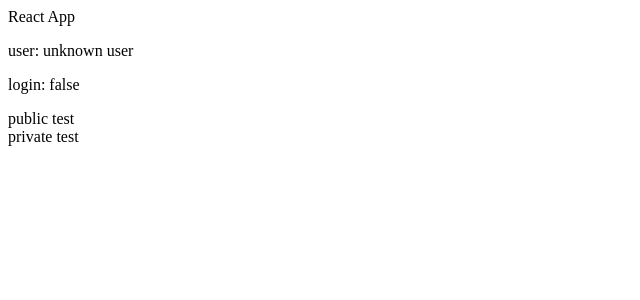
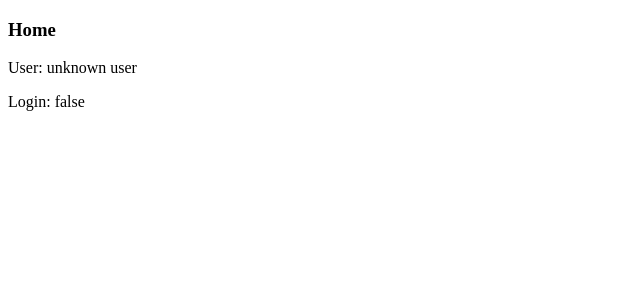
Before and after one commit to RRDAWLX/website, a React app: page / in a window 1280 px wide. Shown: the top 300 px of the page, without its empty margins (0-640 px from the left). Built offline with nearby package versions, Linux system fonts and the light colour scheme; no server answers.

Commit message:
修改webpack配置，设置自定义模块搜索路径；修复hmr失效的问题；构建基本的路由模式

```diff
--- a/config/webpack.dev.js
+++ b/config/webpack.dev.js
@@ -6,6 +6,7 @@ const HtmlWebpackPlugin = require('html-webpack-plugin');
 const ExtractTextPlugin = require('extract-text-webpack-plugin');
 
 const config = {
+
   entry: [
     'react-hot-loader/patch',
     './src/index.jsx',
@@ -84,7 +85,10 @@ const config = {
   ],
 
   resolve: {
-      modules: ['node_modules'],
+      modules: [
+        './src',    // 从项目根目录下的 src 文件夹里搜索自定义模块
+        'node_modules',
+      ],
       extensions: ['.js', '.jsx', '.json']
   },
 
@@ -109,6 +113,7 @@ const config = {
     },
     hot: true   // 开启模块热替换
   }
+
 };
 
 module.exports = config;
--- a/src/App.jsx
+++ b/src/App.jsx
@@ -1,39 +1,23 @@
 import React, { Component } from 'react';
+import { BrowserRouter, Route, Switch } from 'react-router-dom';
+import routes from 'routes/index';
 import './app.css';
-import user from './api/user';
-import PublicTest from './components/Test';
-import PrivateTest from './views/Test';
+import Home from './views/Home/index';
+import Test from './views/Test/index';
 
 class App extends Component {
-  constructor(props) {
-    super(props);
-    this.state = {
-      login: false,
-      user: 'unknown user'
-    };
+
+  render() {
+    return (
+      <BrowserRouter>
+        <div>
+          <Route exact path='/' component={Home} />
+          <Route exact path='/test' component={Test} />
+        </div>
+      </BrowserRouter>
+    );
   }
 
-  componentDidMount() {
-    user.info().then(res => {
-      console.log(res);
-      if (res.status === 1) {
-        let data = res.data;
-        this.setState({
-          user: data.name,
-          login: data.login
-        });
-      }
-    });
-  }
-
-  render() {
-    return (<div>React App
-      <p>user: {this.state.user}</p>
-      <p>login: {this.state.login ? 'true' : 'false'}</p>
-      <PublicTest />
-      <PrivateTest />
-    </div>);
-  }
 }
 
 export default App;
--- a/src/components/Test.jsx
+++ /dev/null
@@ -1,7 +0,0 @@
-import React, { Component } from 'react';
-
-export default class Test extends Component {
-  render() {
-    return <div>public test</div>;
-  }
-}
--- a/src/index.jsx
+++ b/src/index.jsx
@@ -3,7 +3,6 @@ import 'babel-polyfill';
 import React from 'react';
 import ReactDOM from 'react-dom';
 import { AppContainer } from 'react-hot-loader';
-import { BrowserRouter, Route, Link} from 'react-router-dom';
 import App from './App';
 
 console.log(process.env.NODE_ENV);
@@ -11,9 +10,7 @@ console.log(process.env.NODE_ENV);
 let render = Component => {
   ReactDOM.render(
     <AppContainer>
-      <BrowserRouter>
-        <Route exact path='/' component={Component} />
-      </BrowserRouter>
+      <Component />
     </AppContainer>,
     document.getElementById('app')
   );
@@ -22,7 +19,7 @@ let render = Component => {
 render(App);
 
 if (module.hot) {
-  module.hot.accept('./App.jsx', () => {
+  module.hot.accept('./App', () => {
     render(App);
   });
 }
--- /dev/null
+++ b/src/routes/index.js
@@ -0,0 +1,24 @@
+import Home from 'views/Home/index';
+import Test from 'views/Test/index';
+
+let routes = [
+  {
+    path: '/',
+    component: Home,
+    exact: true
+  },
+
+  {
+    path: '/test',
+    component: Test,
+    exact: true,
+    routes: [
+      {
+        path: '/test/2',
+        component: Test
+      }
+    ]
+  }
+];
+
+export default routes;
--- /dev/null
+++ b/src/views/Home/index.jsx
@@ -0,0 +1,35 @@
+import React, { Component } from 'react';
+import user from 'api/user';
+
+export default class Home extends Component {
+
+  constructor(props) {
+    super(props);
+    this.state = {
+      login: false,
+      user: 'unknown user'
+    };
+  }
+
+  componentDidMount() {
+    user.info().then(res => {
+      console.log(res);
+      if (res.status === 1) {
+        let data = res.data;
+        this.setState({
+          user: data.name,
+          login: data.login
+        });
+      }
+    });
+  }
+
+  render() {
+    return (<div>
+      <h3>Home</h3>
+      <p>User: { this.state.user }</p>
+      <p>Login: { this.state.login ? 'true' : 'false'}</p>
+    </div>);
+  }
+
+}
--- a/src/views/Test.jsx
+++ /dev/null
@@ -1,7 +0,0 @@
-import React, { Component } from 'react';
-
-export default class Test extends Component {
-  render() {
-    return <div>private test</div>;
-  }
-}
--- /dev/null
+++ b/src/views/Test/index.jsx
@@ -0,0 +1,13 @@
+import React, { Component } from 'react';
+import { Link } from 'react-router-dom';
+
+export default class Test extends Component {
+  render() {
+    return (
+      <div>
+        <h3>Test</h3>
+        <Link to={'/'}>home</Link>
+      </div>
+    );
+  }
+}
```
Also changed, not shown: config/webpack.prod.js (+8 -3 lines).
